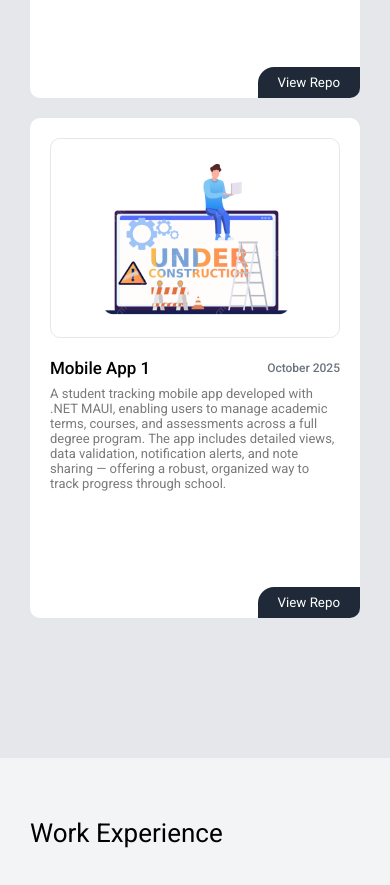
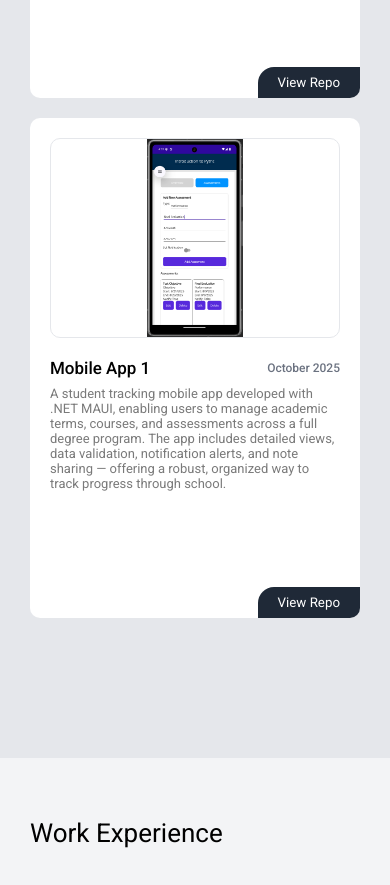
Before and after one commit to chadzimmerman/personalPortfolioWebsite, a website: page index.html in a window 390 px wide. Shown: the part 5420-6305 px from the top of the page. Drawn offline with nearby package versions, Linux system fonts and the light colour scheme.

Commit message:
Added image for mobile app 1.

```diff
--- a/index.html
+++ b/index.html
@@ -200,7 +200,7 @@
                         <button class="btn" onclick="window.open('https://github.com/chadzimmerman/CSharpCalendarApp', '_blank')">View Repo</button>
                     </div>
                     <div class="project-card">
-                        <img src="assets/underconstruction.png" alt="Portfolio" class="project-card-construction__image">
+                        <img src="assets/AssessmentsPageThumbnail.png" alt="Portfolio" class="project-card-construction__image">
                         <div class="project-card__info">
                             <h5>Mobile App 1</h5>
                             <p>October 2025</p>
```
Also changed, not shown: assets/AssessmentsPageThumbnail.png (added).
